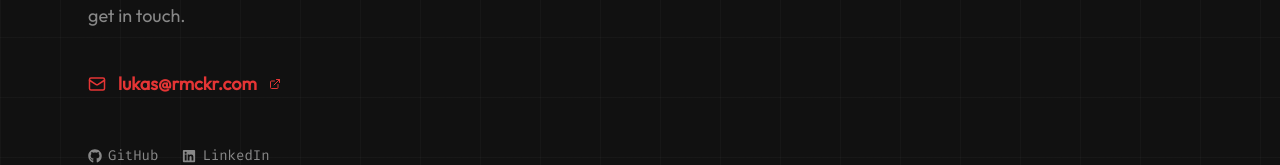
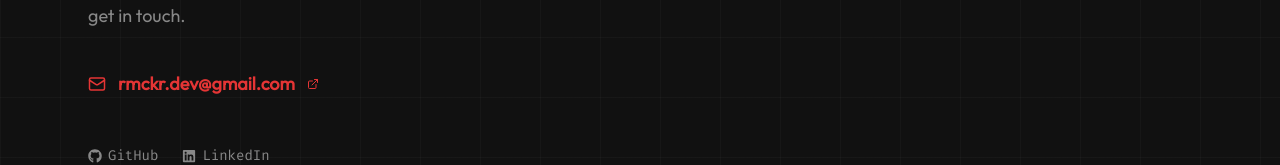
Before and after one commit to rmckr/rmckr.github.io, a React (Vite) app: page / in a window 1280 px wide. Shown: the part 4108-4273 px from the top of the page. Built offline with nearby package versions, Linux system fonts and the light colour scheme; no server answers.

Commit message:
fix: update email

```diff
--- a/src/data/index.ts
+++ b/src/data/index.ts
@@ -8,7 +8,7 @@ import { SiC, SiDocker, SiExpress, SiGit, SiGithubactions, SiHtml5, SiJavascript
 
 export const NAME = 'Lukas Romacker'
 export const GITHUB_USERNAME = 'rmckr'
-export const CONTACT_EMAIL = 'lukas@rmckr.com'
+export const CONTACT_EMAIL = 'rmckr.dev@gmail.com'
 
 export const socialLinks = [
   { label: 'GitHub', href: `https://github.com/${GITHUB_USERNAME}`, icon: FaGithub },
```
